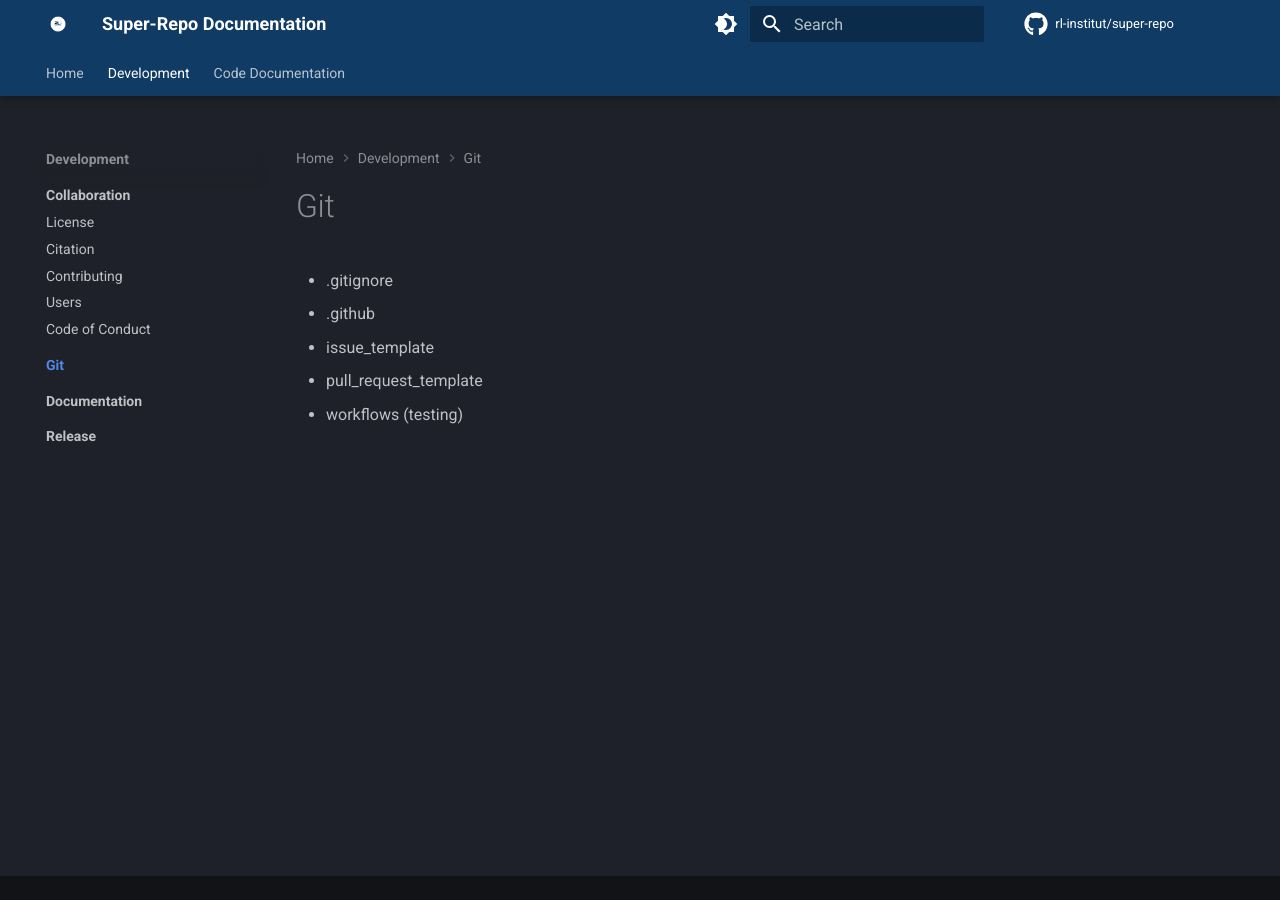
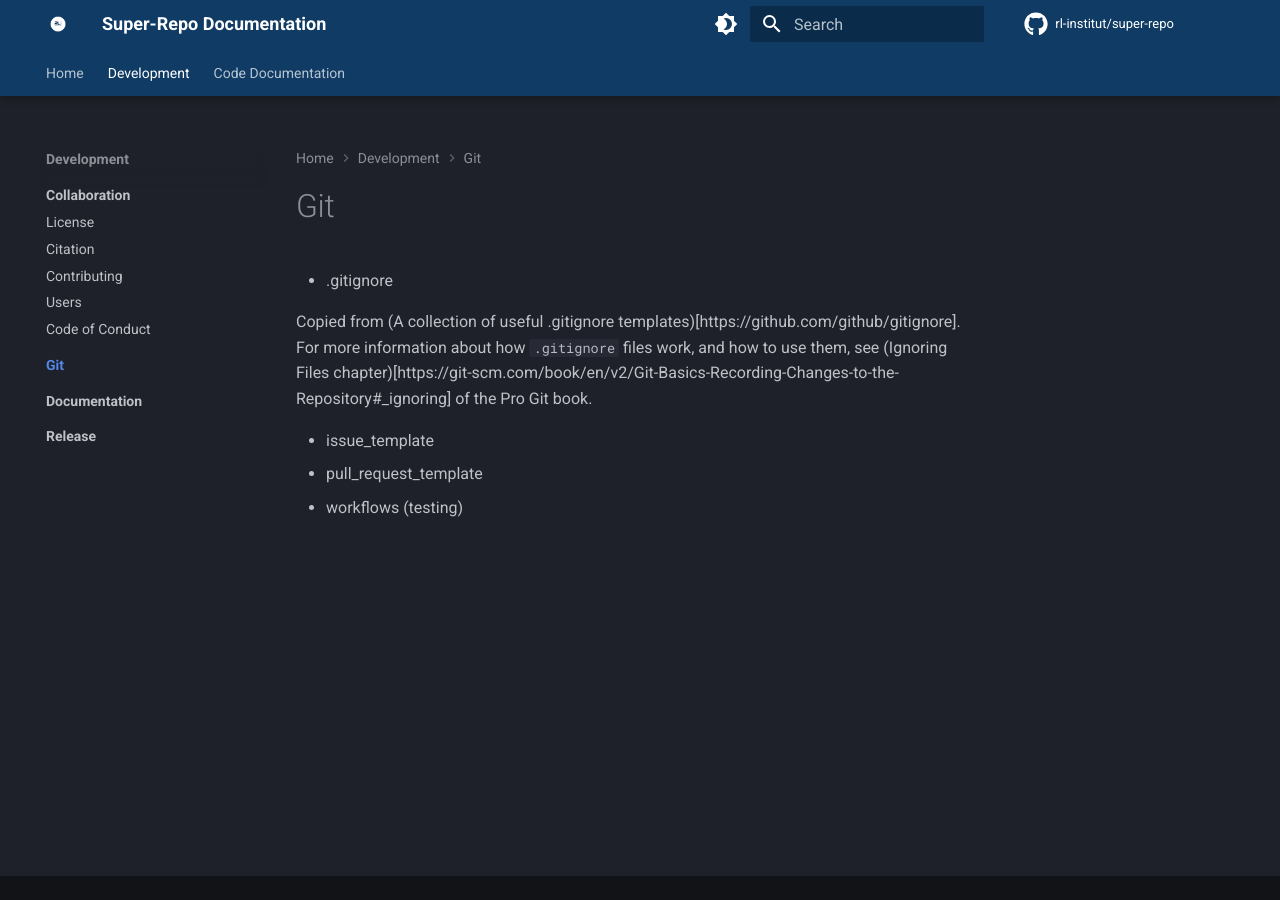
Before and after one commit to pedrocaixeta/infDB_fork_31mar, an MkDocs documentation site: the page built from docs/git/index.md, in a window 1280 px wide. Built offline with MkDocs 1.6.1 and Material for MkDocs 9.7.7, drawn with Linux system fonts in a browser that asks for light colours; comment, search, counter and statistics services are not loaded.

Commit message:
Update docs on gitignore #9

```diff
--- a/docs/git/index.md
+++ b/docs/git/index.md
@@ -1,7 +1,10 @@
 # Git
 
 - .gitignore
-- .github
+
+Copied from (A collection of useful .gitignore templates)[https://github.com/github/gitignore]. <br>
+For more information about how `.gitignore` files work, and how to use them, see (Ignoring Files chapter)[https://git-scm.com/book/en/v2/Git-Basics-Recording-Changes-to-the-Repository#_ignoring] of the Pro Git book.
+
 - issue_template
 - pull_request_template
 - workflows (testing)
```
